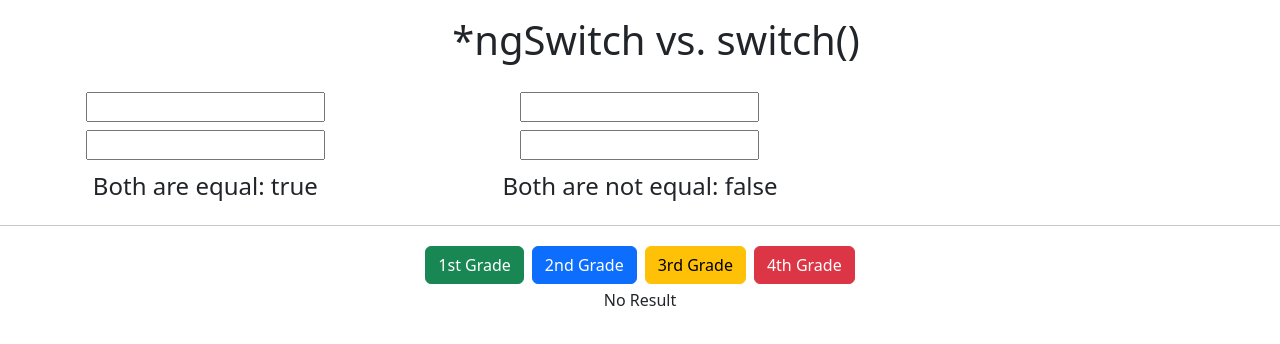
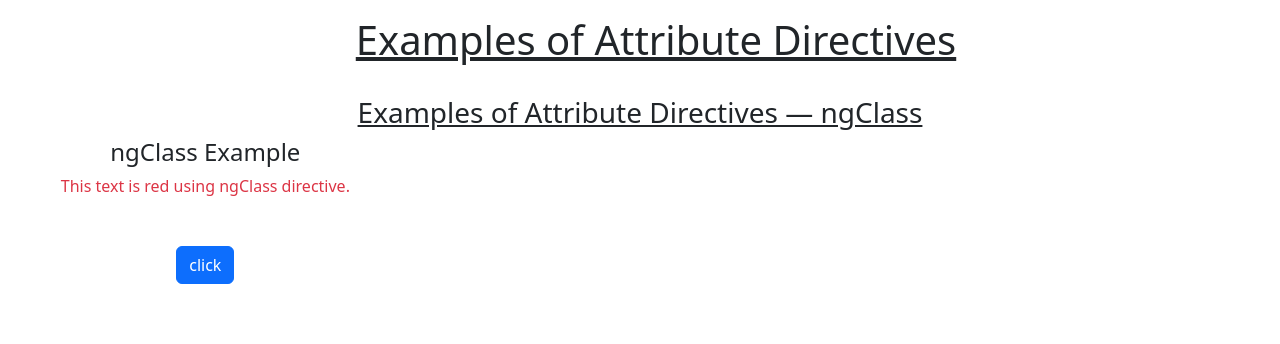
Before and after one commit to BebsYanski/angular, an Angular app in the folder angular_19_proj/: page / in a window 1280 px wide. Shown: the top 344 px of the page. Built offline with nearby package versions, Linux system fonts and the light colour scheme.

Commit message:
Initialize attribute directives

```diff
--- a/angular_19_proj/src/app/app.html
+++ b/angular_19_proj/src/app/app.html
@@ -3,5 +3,6 @@
 <!-- <app-directives></app-directives> -->
 <!-- <app-ngif-vs-if></app-ngif-vs-if> -->
 <!-- <app-ngfor-vs-for></app-ngfor-vs-for> -->
-<app-ngswitch-vs-switch></app-ngswitch-vs-switch>
+<!-- <app-ngswitch-vs-switch></app-ngswitch-vs-switch> -->
+<app-attribute-directives></app-attribute-directives>
 <router-outlet />
--- a/angular_19_proj/src/app/app.ts
+++ b/angular_19_proj/src/app/app.ts
@@ -6,6 +6,7 @@ import { Directives } from './directives/directives';
 import { NgifVsIf } from './ngif-vs-if/ngif-vs-if';
 import { NgforVsFor } from './ngfor-vs-for/ngfor-vs-for';
 import { NgswitchVsSwitch } from './ngswitch-vs-switch/ngswitch-vs-switch';
+import { AttributeDirectives } from './attribute-directives/attribute-directives';
 
 @Component({
   selector: 'app-root',
@@ -16,7 +17,8 @@ import { NgswitchVsSwitch } from './ngswitch-vs-switch/ngswitch-vs-switch';
     // Directives,
     // NgifVsIf,
     // NgforVsFor,
-    NgswitchVsSwitch,
+    // NgswitchVsSwitch,
+    AttributeDirectives,
   ],
   templateUrl: './app.html',
   styleUrl: './app.scss',
--- /dev/null
+++ b/angular_19_proj/src/app/attribute-directives/attribute-directives.html
@@ -0,0 +1,19 @@
+<div class="row text-center">
+  <div class="col-12 m-3">
+    <h1><u>Examples of Attribute Directives</u></h1>
+  </div>
+</div>
+<div class="row text-center pt-2">
+  <h3><u>Examples of Attribute Directives &mdash; ngClass</u></h3>
+
+  <div class="col-4">
+    <h4>ngClass Example</h4>
+    <p [ngClass]="textColor">This text is red using ngClass directive.</p>
+    <br />
+    <button type="button" name="" id="" class="btn btn-primary m-2" (click)="changeColor()">
+      click
+    </button>
+  </div>
+  <div class="col-4"></div>
+  <div class="col-4"></div>
+</div>
--- /dev/null
+++ b/angular_19_proj/src/app/attribute-directives/attribute-directives.ts
@@ -0,0 +1,15 @@
+import { CommonModule } from '@angular/common';
+import { Component } from '@angular/core';
+
+@Component({
+  selector: 'app-attribute-directives',
+  imports: [CommonModule],
+  templateUrl: './attribute-directives.html',
+  styleUrl: './attribute-directives.scss',
+})
+export class AttributeDirectives {
+  textColor: string = 'text-danger';
+  changeColor(): void {
+    this.textColor = this.textColor === 'text-danger' ? 'text-success' : 'text-danger';
+  }
+}
```
Also changed, not shown: angular_19_proj/src/app/attribute-directives/attribute-directives.scss (added), 1 other file (tests, documents, lock files or other folders).
